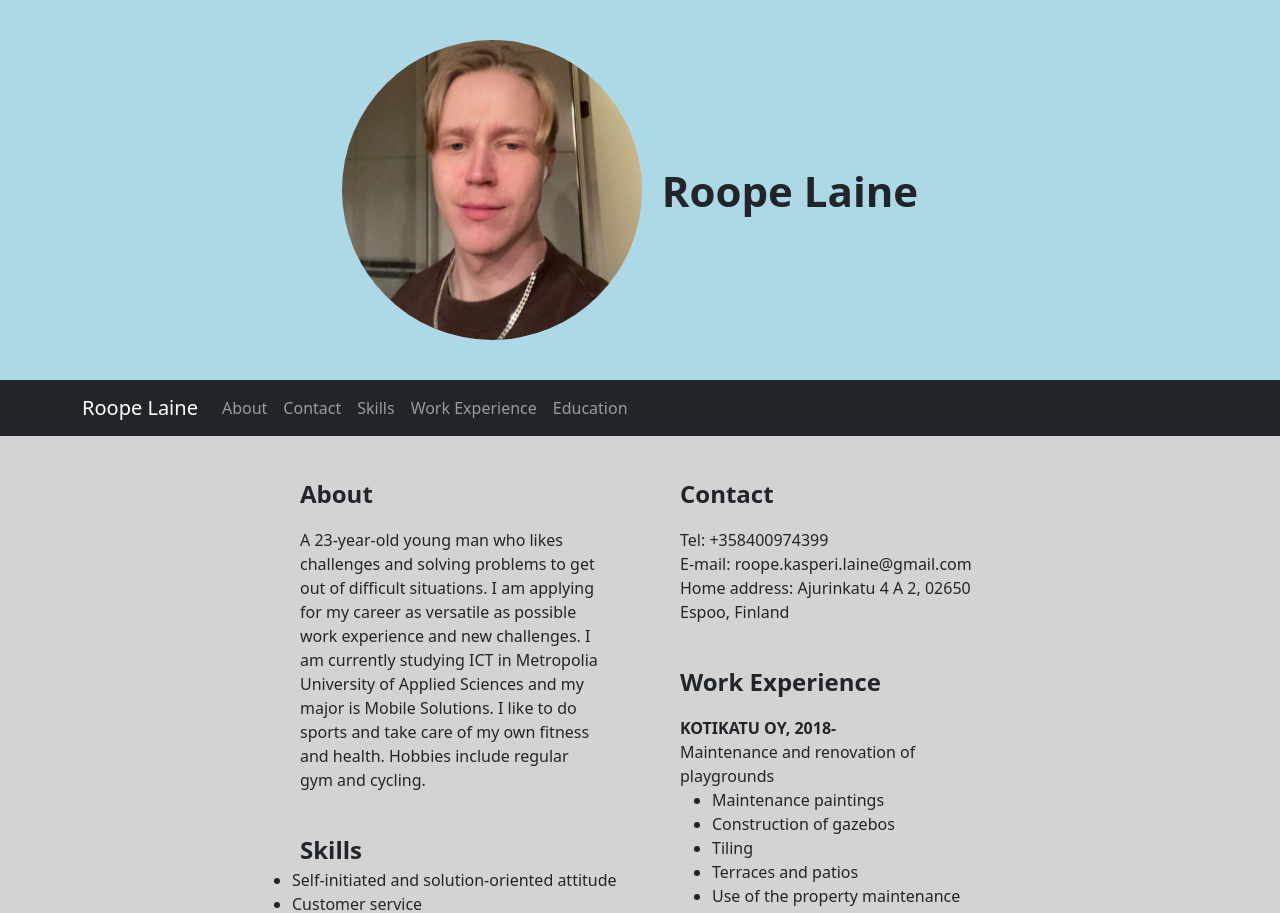
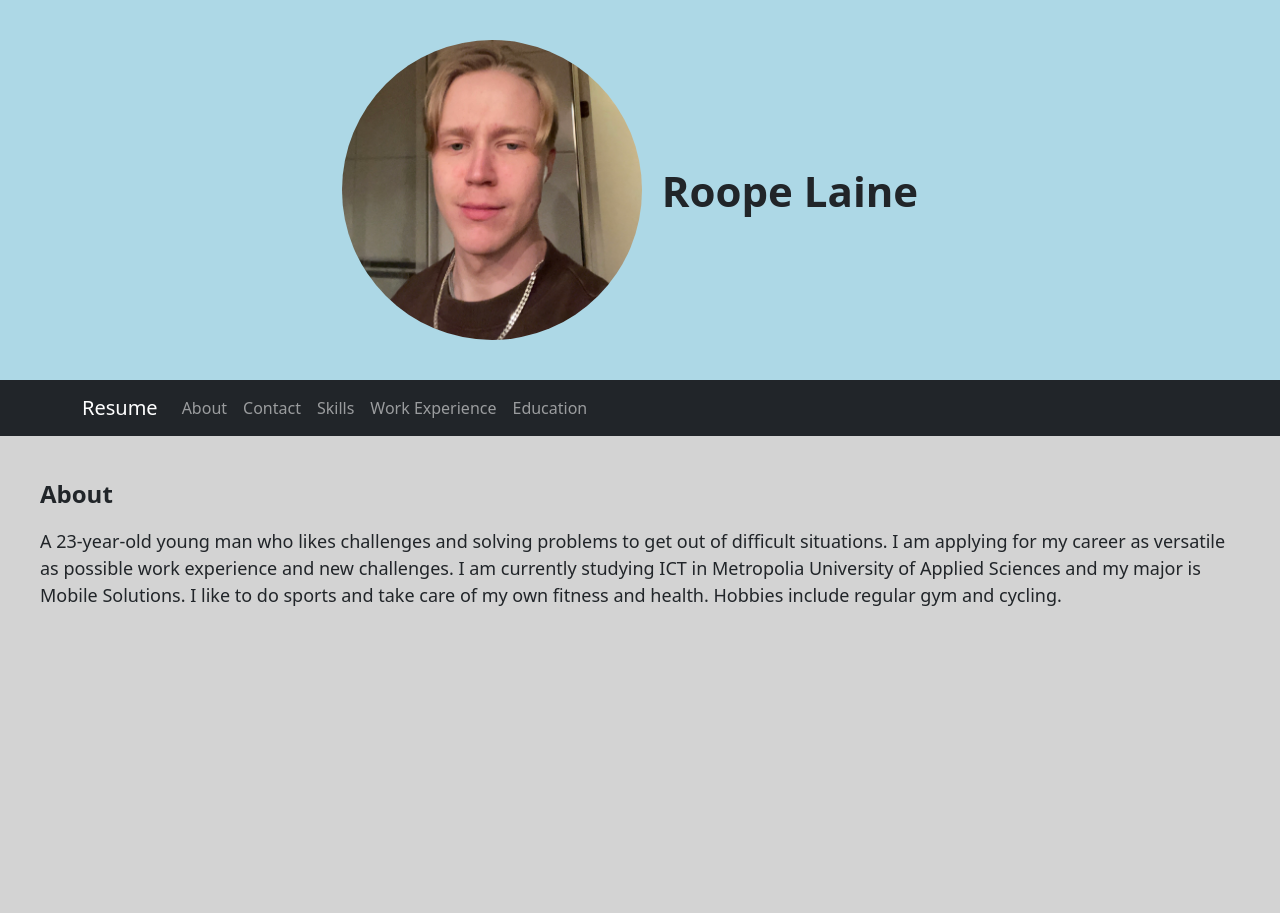
Before and after one commit to Liideli/resume, a React (Create React App) app: page /about in a window 1280 px wide. Shown: the top 913 px of the page. Built offline with nearby package versions, Linux system fonts and the light colour scheme.

Commit message:
added navigation

```diff
--- a/package.json
+++ b/package.json
@@ -19,6 +19,7 @@
     "react": "^18.2.0",
     "react-bootstrap": "^2.7.0",
     "react-dom": "^18.2.0",
+    "react-router-dom": "^6.8.0",
     "react-scripts": "5.0.1",
     "web-vitals": "^2.1.4"
   },
--- a/src/App.js
+++ b/src/App.js
@@ -7,24 +7,21 @@ import Profile from "./components/Profile";
 import Skills from "./components/Skills";
 import { WorkExperience } from "./components/WorkExperience";
 import "bootstrap/dist/css/bootstrap.min.css";
+import { Route, Routes } from "react-router-dom";
 
 function App() {
   return (
     <div style={styles.top}>
       <Profile />
-      <div style={styles.navbar}>
         <NavBar />
-      </div>
       <div style={styles.container}>
-        <div>
-          <About />
-          <Skills />
-        </div>
-        <div>
-          <Contact />
-          <WorkExperience />
-          <Education />
-        </div>
+        <Routes>
+          <Route path="/about" element={<About />}/>
+          <Route path="/contact" element={<Contact />}/>
+          <Route path="/skills" element={<Skills />}/>
+          <Route path="/work" element={<WorkExperience />}/>
+          <Route path="/education" element={<Education />}/>
+        </Routes>
       </div>
       <div style={styles.bottom}> Made with React.</div>
     </div>
@@ -34,21 +31,17 @@ function App() {
 const styles = {
   top: {
     flex: 1,
-    display: "flex",
     flexDirection: "column",
     backgroundColor: "#fff",
     alignItems: "center",
     justifyContent: "center",
-  },
-  navbar: {
-    alignSelf: "stretch",
-
   },
   container: {
     flex: 1,
     display: "flex",
     alignSelf: "stretch",
     flexDirection: "row",
+    height: 500,
     backgroundColor: "lightgrey",
     alignItems: "flex-start",
     justifyContent: "center",
@@ -62,6 +55,7 @@ const styles = {
     display: "flex",
     alignItems: "center",
     justifyContent: "center",
+    alignSelf: "stretch",
     height: 100,
     backgroundColor: 'lightblue',
   },
--- a/src/components/About.jsx
+++ b/src/components/About.jsx
@@ -24,8 +24,6 @@ const styles = {
     alignItems: "flex-start",
     justifyContent: "center",
     padding: 40,
-    paddingBottom: 0,
-    borderBottomWidth: 500,
     borderBottomColor:'white',
   },
   header: {
@@ -33,7 +31,7 @@ const styles = {
     fontWeight: 'bold',
   },
   text: {
-    width: 300,
+    fontSize: 18,
     marginTop: 16,
   },
 };
--- a/src/components/Contact.jsx
+++ b/src/components/Contact.jsx
@@ -21,7 +21,6 @@ const styles = {
     alignItems: "flex-start",
     justifyContent: "center",
     padding: 40,
-    paddingBottom: 0,
   },
   header: {
     fontSize: 24,
--- a/src/components/Education.jsx
+++ b/src/components/Education.jsx
@@ -24,7 +24,6 @@ const styles = {
     alignItems: "flex-start",
     justifyContent: "center",
     padding: 40,
-    paddingBottom: 0,
   },
   header: {
     fontSize: 24,
--- a/src/components/NavBar.jsx
+++ b/src/components/NavBar.jsx
@@ -1,18 +1,19 @@
 import Container from "react-bootstrap/Container";
 import Nav from "react-bootstrap/Nav";
 import Navbar from "react-bootstrap/Navbar";
+import About from "./About";
 
 export const NavBar = () => {
   return (
     <Navbar bg="dark" variant="dark">
       <Container>
-        <Navbar.Brand href="#home">Roope Laine</Navbar.Brand>
+        <Navbar.Brand>Resume</Navbar.Brand>
         <Nav className="me-auto">
-          <Nav.Link href="#about">About</Nav.Link>
-          <Nav.Link href="#contact">Contact</Nav.Link>
-          <Nav.Link href="#skills">Skills</Nav.Link>
-          <Nav.Link href="#work">Work Experience</Nav.Link>
-          <Nav.Link href="#education">Education</Nav.Link>
+          <Nav.Link href="/about">About</Nav.Link>
+          <Nav.Link href="/contact">Contact</Nav.Link>
+          <Nav.Link href="/skills">Skills</Nav.Link>
+          <Nav.Link href="/work">Work Experience</Nav.Link>
+          <Nav.Link href="/education">Education</Nav.Link>
         </Nav>
       </Container>
     </Navbar>
--- a/src/components/Skills.jsx
+++ b/src/components/Skills.jsx
@@ -60,7 +60,6 @@ const styles = {
     alignItems: "flex-start",
     justifyContent: "center",
     paddingTop: 40,
-    paddingBottom: 0,
   },
   header: {
     fontSize: 24,
--- a/src/components/WorkExperience.jsx
+++ b/src/components/WorkExperience.jsx
@@ -51,7 +51,6 @@ const styles = {
     alignItems: "flex-start",
     justifyContent: "center",
     padding: 40,
-    paddingBottom: 0,
   },
   header: {
     fontSize: 24,
--- a/src/index.js
+++ b/src/index.js
@@ -1,13 +1,16 @@
-import React from 'react';
-import ReactDOM from 'react-dom/client';
-import './index.css';
-import App from './App';
-import reportWebVitals from './reportWebVitals';
+import React from "react";
+import ReactDOM from "react-dom/client";
+import "./index.css";
+import App from "./App";
+import reportWebVitals from "./reportWebVitals";
+import { BrowserRouter } from "react-router-dom";
 
-const root = ReactDOM.createRoot(document.getElementById('root'));
+const root = ReactDOM.createRoot(document.getElementById("root"));
 root.render(
   <React.StrictMode>
-    <App />
+    <BrowserRouter>
+      <App />
+    </BrowserRouter>
   </React.StrictMode>
 );
 
```
Also changed, not shown: 1 other file (tests, documents, lock files or other folders).
